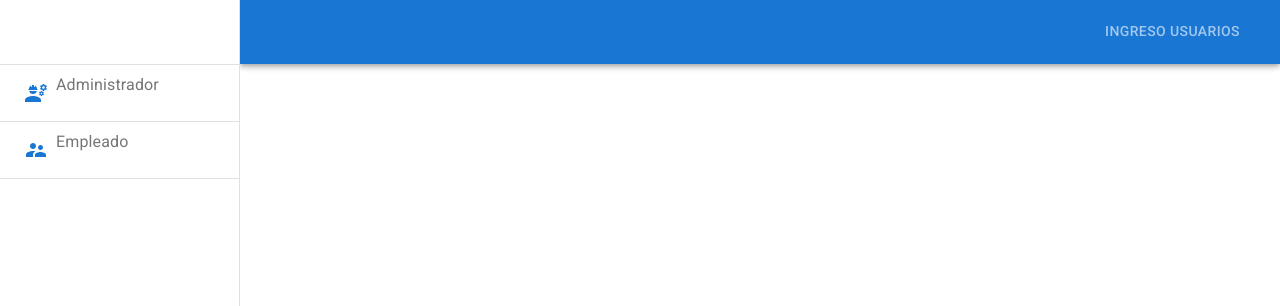
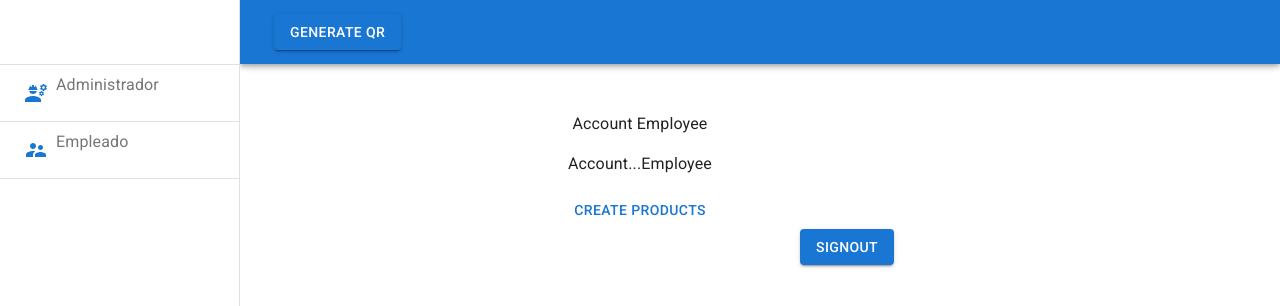
Before and after one commit to natagr23/check-in-with-qr, a React (Create React App) app: page /Pages/EmployeeAccount in a window 1280 px wide. Shown: the top 306 px of the page. Built offline with nearby package versions, Linux system fonts and the light colour scheme; the HTML template or start-up script is replaced by a standard one.

Commit message:
fixing routes

```diff
--- a/src/App.js
+++ b/src/App.js
@@ -26,7 +26,11 @@ function App() {
             <Route path="/Pages/LoginEmployee" element={[<LoginEmployee />]} />
             <Route path="/Pages/AdminAccount" element={[<AdminAccount />]} />
             <Route
-              path="/Pages/LoginEmployee/Pages/EmployeeAccount"
+              path="/Pages/EmployeeAccount"
+              element={[<EmployeeAccount />]}
+            />
+            <Route
+              path="Pages/LoginEmployee/Pages/EmployeeAccount"
               element={[<EmployeeAccount />]}
             />
           </Routes>
--- a/src/Pages/AdminAccount.js
+++ b/src/Pages/AdminAccount.js
@@ -9,13 +9,13 @@ export default function AdminAccount() {
   let navigate = useNavigate();
   const handleLogout = () => {
     navigate('/');
-    // ctx.currentUser = null;
+    ctx.currentUser = 1;
   };
   // const ctx = useContext(AuthContext);
 
   useEffect(() => {
     navigate('/Pages/AdminAccount');
-    ctx.updateUser();
+    ctx.currentUser = 2;
   }, [ctx, navigate]);
   return (
     <>
--- a/src/Pages/EmployeeAccount.js
+++ b/src/Pages/EmployeeAccount.js
@@ -1,16 +1,22 @@
 import React, { useEffect, useContext } from 'react';
 import { useNavigate } from 'react-router-dom';
 import { Button, Box } from '@mui/material';
-// import { AuthContext } from '../AuthContext/AuthContext';
+import { Context } from '../Pages/Context';
 import Stack from '@mui/material/Stack';
 
 export default function EmployeeAccount() {
-  //   const ctx = useContext(AuthContext);
+  const ctx = useContext(Context);
+  let navigate = useNavigate();
+  useEffect(() => {
+    navigate('/Pages/EmployeeAccount');
+    ctx.currentUser = 3;
+  }, [ctx, navigate]);
 
-  //   let navigate = useNavigate();
-  //   useEffect(() => {
-  //     navigate('/Pages/EmployeeAccount');
-  //   }, [navigate]);
+  const handleLogout = () => {
+    navigate('/');
+    ctx.currentUser = 1;
+  };
+
   return (
     <>
       <Box
@@ -28,6 +34,14 @@ export default function EmployeeAccount() {
           <Button>Create Products</Button>
         </Stack>
       </Box>
+      <Button
+        sx={{ marginLeft: '800px' }}
+        variant="contained"
+        label="SignOut"
+        onClick={handleLogout}
+      >
+        SignOut{''}
+      </Button>
     </>
   );
 }
--- a/src/Pages/Login.js
+++ b/src/Pages/Login.js
@@ -16,7 +16,7 @@ import SupervisorAccountIcon from '@mui/icons-material/SupervisorAccount';
 import EngineeringIcon from '@mui/icons-material/Engineering';
 import { Tabs, Tab, Button } from '@mui/material';
 import { Context } from '../Pages/Context';
-
+import { useNavigate } from 'react-router-dom';
 import '@fontsource/roboto/300.css';
 import '@fontsource/roboto/400.css';
 import '@fontsource/roboto/500.css';
@@ -26,11 +26,28 @@ const drawerWidth = 240;
 
 function Login(props) {
   const ctx = useContext(Context);
+  const navigate = useNavigate();
   const { window } = props;
   const [mobileOpen, setMobileOpen] = React.useState(false);
 
   const handleDrawerToggle = () => {
     setMobileOpen(!mobileOpen);
+  };
+
+  const handleGo = (event) => {
+    event.preventDefault();
+
+    ctx.currentUser = 1;
+    console.log(ctx.currentUser);
+    navigate('/Pages/LoginAdmin');
+  };
+
+  const handleGoEmployee = (event) => {
+    event.preventDefault();
+
+    ctx.currentUser = 1;
+    console.log(ctx.currentUser);
+    navigate('/Pages/LoginEmployee');
   };
 
   const drawer = (
@@ -41,10 +58,10 @@ function Login(props) {
         disablePadding
         color="primary"
         component={Link}
-        to={'/Pages/LoginAdmin'}
+        onClick={handleGo}
       >
         <ListItemIcon>
-          <IconButton color="primary" component={Link} to={'/Pages/LoginAdmin'}>
+          <IconButton color="primary" component={Link} onClick={handleGo}>
             <EngineeringIcon />
           </IconButton>
           Administrador
@@ -55,14 +72,14 @@ function Login(props) {
       <ListItemButton
         color="primary"
         component={Link}
-        to={'/Pages/LoginEmployee'}
+        onClick={handleGoEmployee}
       >
         <ListItemIcon disablePadding>
           <Divider />
           <IconButton
             color="primary"
             component={Link}
-            to={'/Pages/LoginEmployee'}
+            onClick={handleGoEmployee}
           >
             <SupervisorAccountIcon />
           </IconButton>
@@ -116,7 +133,7 @@ function Login(props) {
             </Typography> */}
             </Tabs>
           )}
-          {!ctx.currentUser && (
+          {ctx.currentUser === 2 && (
             <Button
               sx={{ marginLeft: '10px' }}
               variant="contained"
@@ -125,22 +142,20 @@ function Login(props) {
               to={'/'}
               // value={value}
             >
-              My QR{''}
+              Read QR{''}
             </Button>
-            // <Tabs
-            //   sx={{ marginLeft: 'auto' }}
-            //   textColor="inherit"
-            //   // onChange={handleTabChange}
-            //   indicatorColor="secondary"
-            //   // value={value}
-            // >
-            //   <Tab
-            //     label="Portal"
-            //     component={Link}
-            //     to={'/'}
-            //     // value={value}
-            //   />
-            // </Tabs>
+          )}
+          {ctx.currentUser === 3 && (
+            <Button
+              sx={{ marginLeft: '10px' }}
+              variant="contained"
+              label="My Products"
+              component={Link}
+              to={'/'}
+              // value={value}
+            >
+              Generate QR{''}
+            </Button>
           )}
         </Toolbar>
       </AppBar>
--- a/src/Pages/LoginAdmin.js
+++ b/src/Pages/LoginAdmin.js
@@ -1,4 +1,4 @@
-import React, { useContext } from 'react';
+import React, { useContext, useEffect } from 'react';
 import Avatar from '@mui/material/Avatar';
 import Button from '@mui/material/Button';
 import CssBaseline from '@mui/material/CssBaseline';
@@ -25,6 +25,9 @@ import { useNavigate } from 'react-router-dom';
 import { Context } from '../Pages/Context';
 
 function Copyright(props) {
+  // const navigate = useNavigate();
+  // const ctx = useContext(Context);
+
   return (
     <Typography
       variant="body2"
@@ -51,9 +54,14 @@ export default function Admin() {
 
   const navigate = useNavigate();
 
+  // useEffect(() => {
+  //   navigate('/Pages/AdminAccount');
+  //   ctx.currentUser = 1;
+  // }, [ctx, navigate]);
+
   const handleSubmit = (event) => {
-    // event.preventDefault();
-    // ctx.updateUser();
+    event.preventDefault();
+    ctx.currentUser = 1;
     console.log(ctx.currentUser);
     navigate('/Pages/AdminAccount');
     // signInWithEmailAndPassword(auth, email, password)
```
